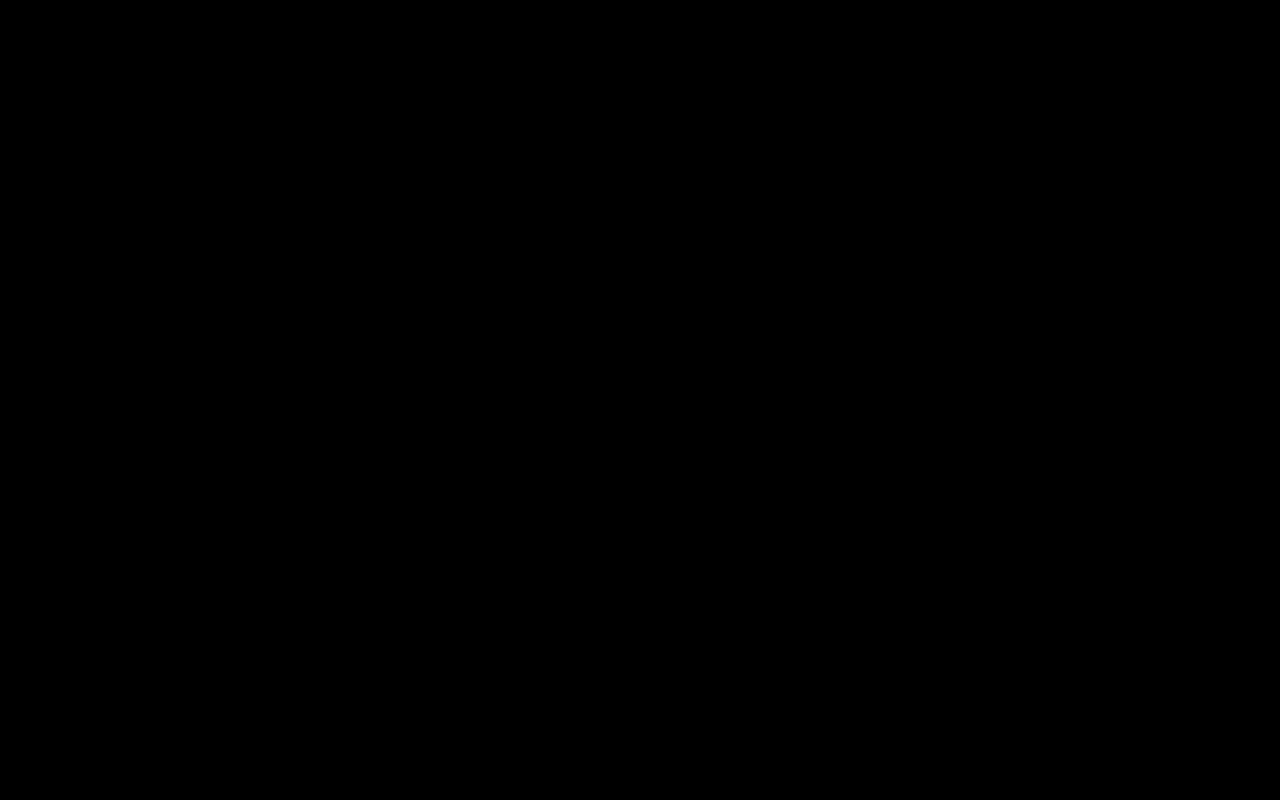
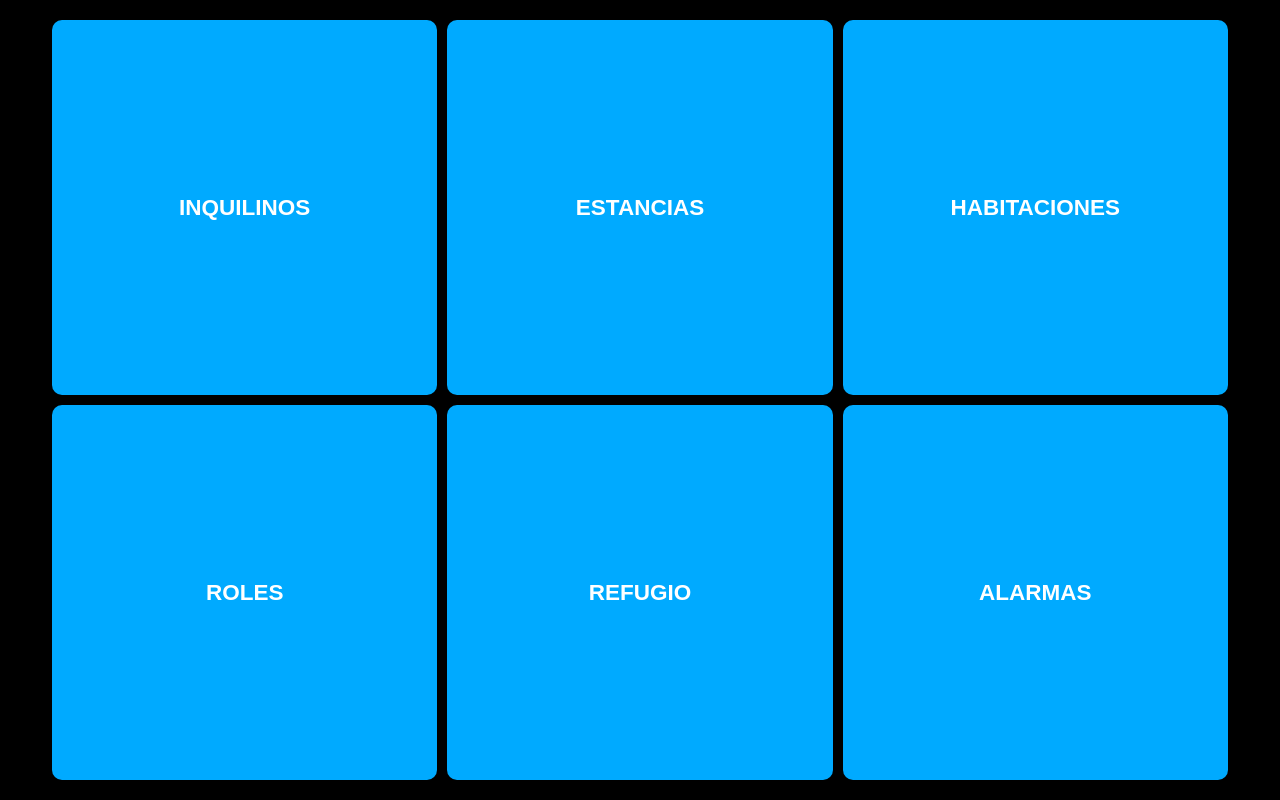
Before and after one commit to spqDeusto2024/nexus1-frontend, a Vue app: page /main in a window 1280 px wide. Before the commit this address had no page. Built offline with nearby package versions, Linux system fonts and the light colour scheme.

Commit message:
login page transition & main dashboard

```diff
--- a/src/router/index.js
+++ b/src/router/index.js
@@ -1,6 +1,7 @@
 import { createRouter, createWebHistory } from 'vue-router';
 import HomeView from '../views/HomeView.vue';
 import LoginView from '../views/LoginView.vue';
+import MainView from '../views/MainView.vue';
 
 const router = createRouter({
   history: createWebHistory(import.meta.env.BASE_URL),
@@ -15,6 +16,11 @@ const router = createRouter({
       name: 'login',
       component: LoginView, // Vista para el login
     },
+    {
+      path: '/main',
+      name: 'main',
+      component: MainView, // Vista para el login
+    }
     // {
     //   path: '/about',
     //   name: 'about',
--- a/src/views/LoginView.vue
+++ b/src/views/LoginView.vue
@@ -38,12 +38,13 @@ export default {
         const response = await apiClient.post('/auth/login', payload);
 
 
+
         // Verificar el token en la respuesta
         const token = response.data.access_token; // Confirma que "access_token" es el nombre correcto
         if (token) {
           localStorage.setItem('token', token); // Guarda el token en localStorage
           console.log('Token guardado:', token);
-
+          this.$router.push("/main");
 
         } else {
           throw new Error('El token no fue recibido.');
--- /dev/null
+++ b/src/views/MainView.vue
@@ -0,0 +1,68 @@
+<template>
+  <div class="dashboard">
+    <button class="dashboard-btn" @click="navigateTo('')">INQUILINOS</button>
+    <button class="dashboard-btn" @click="navigateTo('')">ESTANCIAS</button>
+    <button class="dashboard-btn" @click="navigateTo('')">HABITACIONES</button>
+    <button class="dashboard-btn" @click="navigateTo('')">ROLES</button>
+    <button class="dashboard-btn" @click="navigateTo('')">REFUGIO</button>
+    <button class="dashboard-btn" @click="navigateTo('')">ALARMAS</button>
+  </div>
+</template>
+
+<script>
+export default {
+  methods: {
+    navigateTo(objectName) {
+      console.log(`Navigating to ${objectName}`);
+      this.$router.push(`/${objectName}`); // Ajusta las rutas según tu configuración
+    },
+  },
+};
+</script>
+
+<style scoped>
+.dashboard {
+  display: grid;
+  grid-template-columns: repeat(3, 1fr); /* 3 columnas */
+  grid-template-rows: repeat(2, 1fr); /* 2 filas */
+  gap: 10px;
+  height: 100vh; /* Ocupa toda la altura de la pantalla */
+  width: 100vw; /* Ocupa toda la anchura de la pantalla */
+  padding: 20px;
+  box-sizing: border-box;
+}
+
+.dashboard-btn {
+  background-color: #00aaff;
+  color: #ffffff;
+  font-size: 1.5em;
+  font-weight: bold;
+  border: none;
+  border-radius: 10px;
+  cursor: pointer;
+  transition: all 0.3s ease;
+  width: 100%; /* Asegura que el botón ocupe todo el ancho de su celda */
+  height: 100%; /* Asegura que el botón ocupe toda la altura de su celda */
+  display: flex;
+  align-items: center;
+  justify-content: center;
+}
+
+.dashboard-btn:hover {
+  background-color: #0088cc;
+  transform: translateY(-5px);
+}
+
+.dashboard-btn:active {
+  background-color: #005f99;
+  transform: translateY(0);
+}
+
+/* Ajuste para pantallas más pequeñas */
+@media (max-width: 768px) {
+  .dashboard {
+    grid-template-columns: repeat(2, 1fr); /* 2 columnas en pantallas pequeñas */
+    grid-template-rows: repeat(3, 1fr); /* 3 filas en pantallas pequeñas */
+  }
+}
+</style>
```
